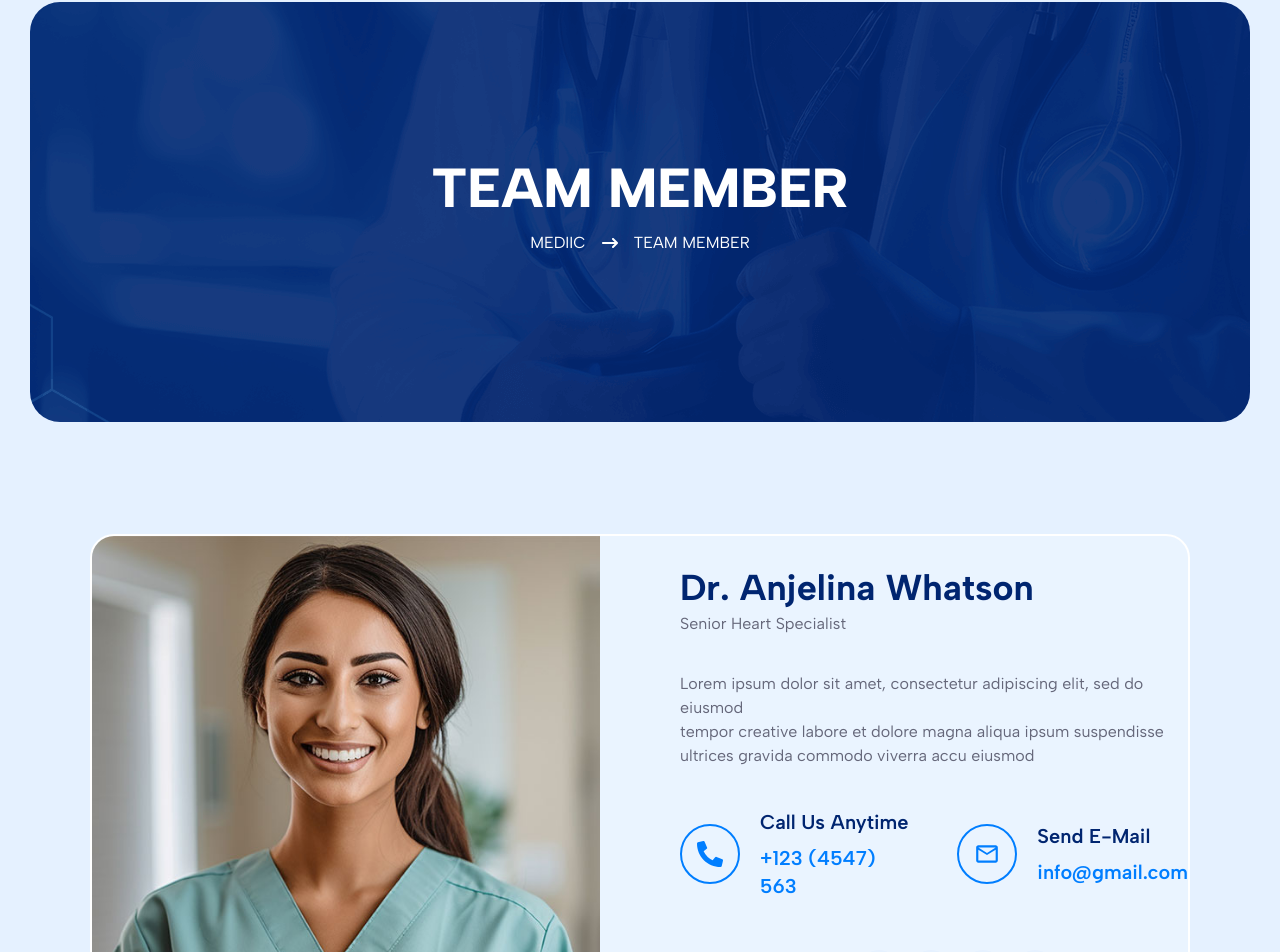
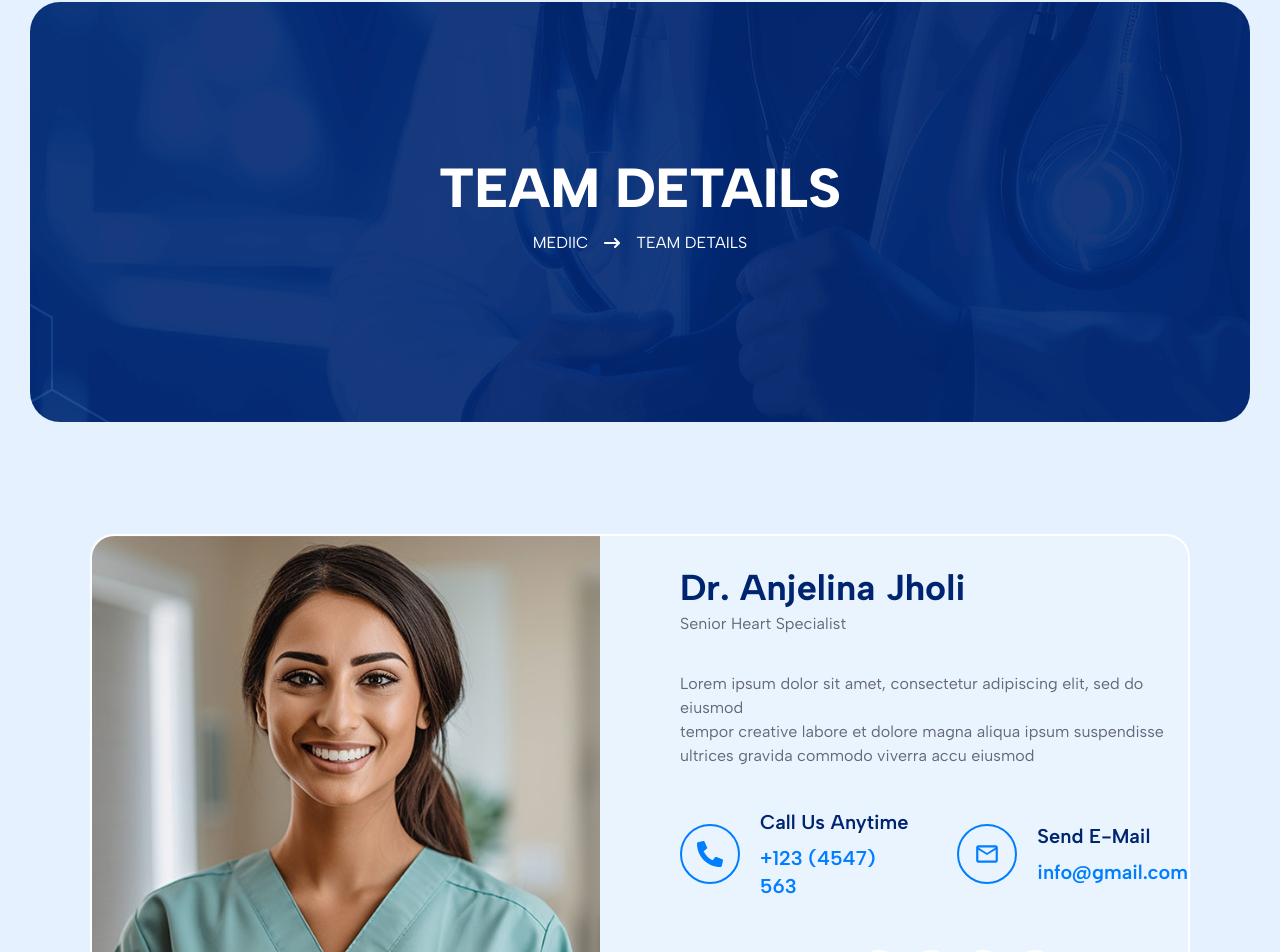
Before and after one commit to jisan5620jk/mediic, a React (Vite) app: page /team_details in a window 1280 px wide. Shown: the part 95-1047 px from the top of the page. Built offline with nearby package versions, Linux system fonts and the light colour scheme.

Commit message:
Update Team Details Component

```diff
--- a/src/Pages/InnerPage/TeamDetails/TeamDetails.jsx
+++ b/src/Pages/InnerPage/TeamDetails/TeamDetails.jsx
@@ -10,9 +10,9 @@ const TeamDetails = () => {
   return (
     <>
       <BreadCrumb
-        breadCrumbTitle={'Team Member'}
+        breadCrumbTitle={'Team Details'}
         breadCrumbIcon={<FaArrowRightLong />}
-        breadCrumbLink={'Team Member'}
+        breadCrumbLink={'Team Details'}
       />
       <TeamDetailsMain />
       <Subscribe />
--- a/src/Pages/InnerPage/TeamDetails/TeamDetailsMain.jsx
+++ b/src/Pages/InnerPage/TeamDetails/TeamDetailsMain.jsx
@@ -26,7 +26,7 @@ const TeamDetailsMain = () => {
           </div>
           <div>
             <h2 className='font-AlbertSans font-bold text-4xl text-HeadingColor-0 mb-1'>
-              Dr. Anjelina Whatson
+              Dr. Anjelina Jholi
             </h2>
             <p className='font-AlbertSans text-TextColor2-0'>
               Senior Heart Specialist
@@ -70,22 +70,22 @@ const TeamDetailsMain = () => {
               </h5>
               <ul className='flex gap-3'>
                 <li>
-                  <button className='size-10 rounded-full text-sm bg-BodyBg-0 flex items-center justify-center text-HeadingColor-0 hover:text-white overflow-hidden transition-all duration-500 relative z-10 before:absolute before:top-0 before:left-0 before:w-full before:h-full before:-z-10 before:bg-PrimaryColor-0 before:transition-all before:duration-500 before:scale-0 hover:before:scale-100'>
+                  <button className='size-10 rounded-full text-sm border-2 border-white bg-white bg-opacity-20 hover:border-PrimaryColor-0 flex items-center justify-center text-HeadingColor-0 hover:text-white overflow-hidden transition-all duration-500 relative z-10 before:absolute before:top-0 before:left-0 before:w-full before:h-full before:-z-10 before:bg-PrimaryColor-0 before:transition-all before:duration-500 before:scale-0 hover:before:scale-100'>
                     <FaFacebookF />
                   </button>
                 </li>
                 <li>
-                  <button className='size-10 rounded-full text-sm bg-BodyBg-0 flex items-center justify-center text-HeadingColor-0 hover:text-white overflow-hidden transition-all duration-500 relative z-10 before:absolute before:top-0 before:left-0 before:w-full before:h-full before:-z-10 before:bg-PrimaryColor-0 before:transition-all before:duration-500 before:scale-0 hover:before:scale-100'>
+                  <button className='size-10 rounded-full text-sm border-2 border-white bg-white bg-opacity-20 hover:border-PrimaryColor-0 flex items-center justify-center text-HeadingColor-0 hover:text-white overflow-hidden transition-all duration-500 relative z-10 before:absolute before:top-0 before:left-0 before:w-full before:h-full before:-z-10 before:bg-PrimaryColor-0 before:transition-all before:duration-500 before:scale-0 hover:before:scale-100'>
                     <FaXTwitter />
                   </button>
                 </li>
                 <li>
-                  <button className='size-10 rounded-full text-sm bg-BodyBg-0 flex items-center justify-center text-HeadingColor-0 hover:text-white overflow-hidden transition-all duration-500 relative z-10 before:absolute before:top-0 before:left-0 before:w-full before:h-full before:-z-10 before:bg-PrimaryColor-0 before:transition-all before:duration-500 before:scale-0 hover:before:scale-100'>
+                  <button className='size-10 rounded-full text-sm border-2 border-white bg-white bg-opacity-20 hover:border-PrimaryColor-0 flex items-center justify-center text-HeadingColor-0 hover:text-white overflow-hidden transition-all duration-500 relative z-10 before:absolute before:top-0 before:left-0 before:w-full before:h-full before:-z-10 before:bg-PrimaryColor-0 before:transition-all before:duration-500 before:scale-0 hover:before:scale-100'>
                     <FaLinkedinIn />
                   </button>
                 </li>
                 <li>
-                  <button className='size-10 rounded-full text-sm bg-BodyBg-0 flex items-center justify-center text-HeadingColor-0 hover:text-white overflow-hidden transition-all duration-500 relative z-10 before:absolute before:top-0 before:left-0 before:w-full before:h-full before:-z-10 before:bg-PrimaryColor-0 before:transition-all before:duration-500 before:scale-0 hover:before:scale-100'>
+                  <button className='size-10 rounded-full text-sm border-2 border-white bg-white bg-opacity-20 hover:border-PrimaryColor-0 flex items-center justify-center text-HeadingColor-0 hover:text-white overflow-hidden transition-all duration-500 relative z-10 before:absolute before:top-0 before:left-0 before:w-full before:h-full before:-z-10 before:bg-PrimaryColor-0 before:transition-all before:duration-500 before:scale-0 hover:before:scale-100'>
                     <FaPinterestP />
                   </button>
                 </li>
```
